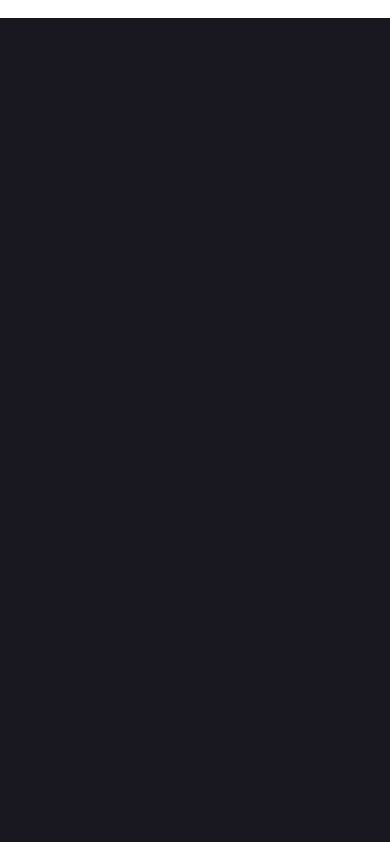
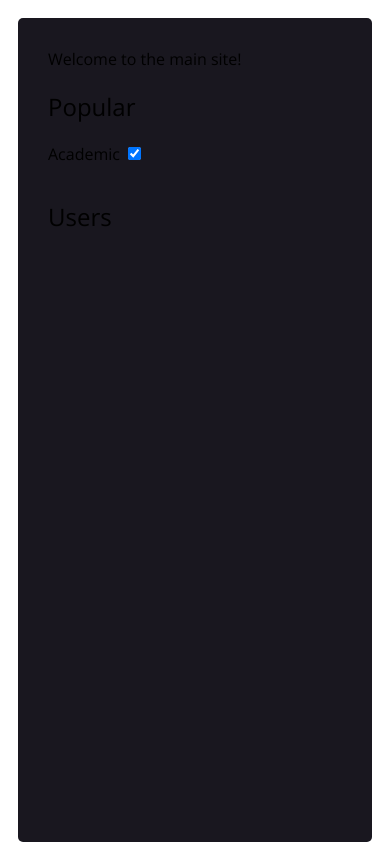
Before and after one commit to mzen17/WriterCMS, a FastAPI app: template templates/public_home.html in a window 390 px wide; the page is wider, and only the part inside the window is pictured. Run offline with FastAPI, Linux system fonts and the light colour scheme; the template is opened without the code that fills it, so the values that code supplies are empty.

Commit message:
IMPL: mobile reader beta

```diff
--- a/reqs.txt
+++ b/reqs.txt
@@ -8,3 +8,5 @@ psycopg2-binary
 httpx
 python-dotenv
 boto3
+uvicorn
+python-multipart
--- a/templates/public_view.html
+++ b/templates/public_view.html
@@ -37,12 +37,25 @@
         border-bottom: 5px solid #0072f5;
       }
 
+      #content-container {
+        width: 100%;
+        max-width: 100%;
+      }
+
+      /* Responsive design for larger screens */
+      @media screen and (min-width: 768px) {
+        #content-container {
+          width: 50%;
+          min-width: 800px;
+        }
+      }
+
     </style>
 
   </head>
   <body>
     <div style="
-      min-width:100vw;
+      width:100%;
       min-height:100vh;
       display:flex;
       justify-content:center;
@@ -52,7 +65,7 @@
       background-color:white;
     ">
 
-    <div style="width:50%; min-width:800px; min-height:60vh; background-color:#19171f; padding:30px; margin:10px; border-radius:5px">
+    <div id="content-container" style="min-height:60vh; background-color:#19171f; padding:30px; margin:10px; border-radius:5px">
 
     {% block content %}
       <!-- default content text (typically empty) -->
```
